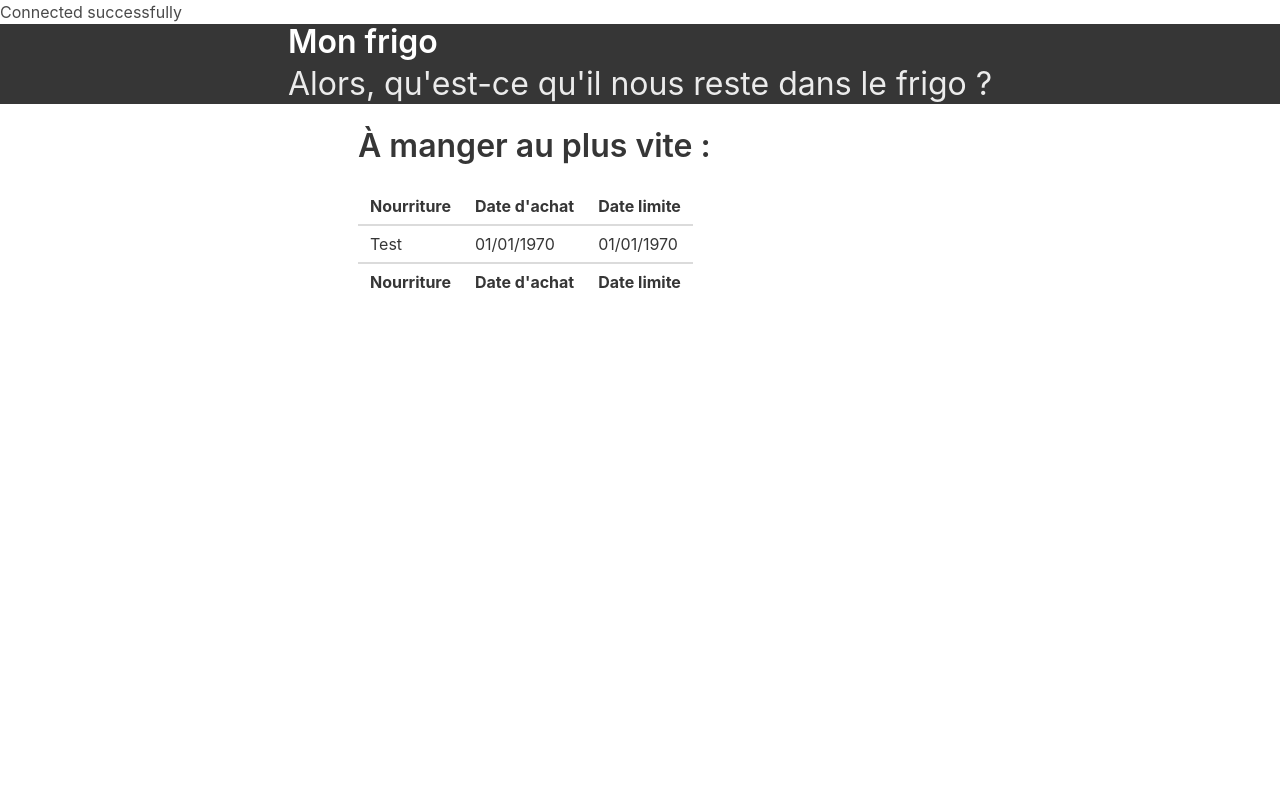
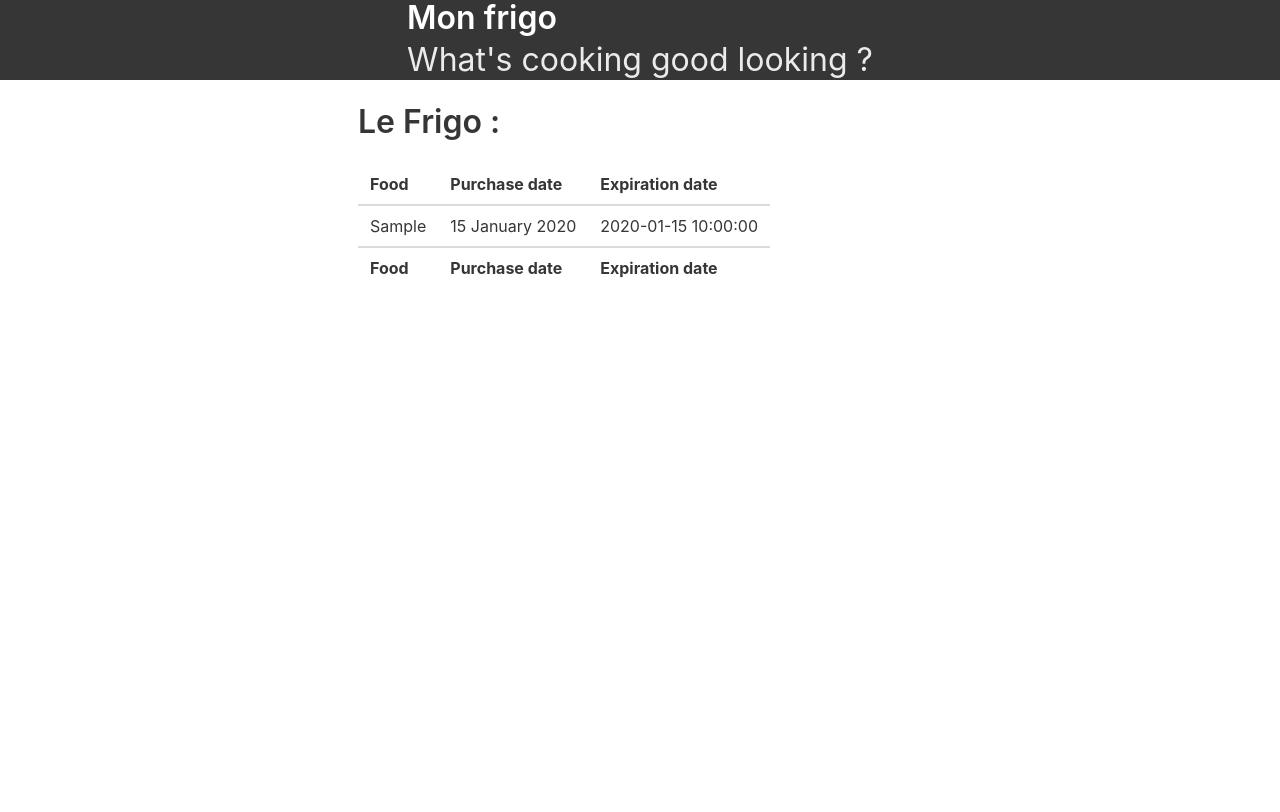
Before and after one commit to Marshlyin/frigo, a PHP site: page / in a window 1280 px wide. After the commit the page ends 278 px from the top, so only its background shows below. Run offline with PHP 8.4, Linux system fonts and the light colour scheme; tables that the repository leaves empty or names only in its code hold one stand-in row (values such as "Sample post"); some libraries are stand-ins or nearby versions.

Commit message:
connection to db and creation of tableau_full.php

```diff
--- a/index.php
+++ b/index.php
@@ -1,22 +1,6 @@
 <?php
-
-$servername = "localhost";
-$username = "frigo";
-$password = "fr1g0mdp";
-
-// Create connection
-$conn = new mysqli($servername, $username, $password);
-
-// Check connection
-if ($conn->connect_error) {
-    die("Connection failed: " . $conn->connect_error);
-}
-echo "Connected successfully";
-
-
 echo('<!DOCTYPE html>
-<html>
-
+<html lang="fr">
 <head>
   <meta charset="utf-8">
   <title>Mon Frigo</title>
@@ -34,47 +18,16 @@ echo('<!DOCTYPE html>
                 Mon frigo
               </h1 >
               <p class="subtitle is-3">
-                Alors, qu\'est-ce qu\'il nous reste dans le frigo ?
+                What\'s cooking good looking ?
               </p>
         </div>
     </section>
-    <br>
-    <section class="is-centered">
-        <div class="container">
-            <div class="columns is-centered">
-                <div class="column is-half">
-                     <h2 class="title is-3"> À manger au plus vite : </h2>
-                        <div class="table-container">
-                            <table class="table is-striped">
-                                <thead>
-                                    <tr>
-                                      <th>Nourriture</th>
-                                      <th>Date d\'achat</th>
-                                      <th>Date limite</th>
-                                    </tr>
-                                  </thead>
-                                  <tfoot>
-                                   <tr>
-                                      <th>Nourriture</th>
-                                      <th>Date d\'achat</th>
-                                      <th>Date limite</th>
-                                    </tr>
-                                  </tfoot>
-                                  <tbody>
-                                    <tr>
-                                        <td>Test</td>
-                                        <td>01/01/1970</td>
-                                        <td>01/01/1970</td>
-                                    </tr>
-                                  </tbody>
-                            </table>
-                        </div>
-                     </div>
-                </div>
-        </div>
-    </section>
-</body>
+    <br>');
 
-</html>');
+include "tableau_full.php";
 
+
+
+
+echo('</body></html>');
 ?>
--- /dev/null
+++ b/tableau_full.php
@@ -0,0 +1,63 @@
+<?php
+setlocale(LC_TIME, "fr_FR", "FRENCH");
+$servername = "192.168.1.24";
+$username = "frigo";
+$password = "fr1g0mdp";
+$dbname = "frigo";
+// Create connection
+$conn = new mysqli($servername, $username, $password, $dbname);
+
+// Check connection
+if ($conn->connect_error) {
+    die("Connection failed: " . $conn->connect_error);
+};
+
+$sql = "SELECT * FROM FRIGO ORDER BY expiration_date DESC";
+$result = $conn->query($sql);
+
+echo('
+<section class="is-centered">
+        <div class="container">
+            <div class="columns is-centered">
+                <div class="column is-half">
+                     <h2 class="title is-3"> Le Frigo : </h2>
+                        <div class="table-container">
+                            <table class="table is-striped">
+                                <thead>
+                                    <tr>
+                                      <th>Food</th>
+                                      <th>Purchase date</th>
+                                      <th>Expiration date</th>
+                                    </tr>
+                                  </thead>
+                                  <tfoot>
+                                   <tr>
+                                      <th>Food</th>
+                                      <th>Purchase date</th>
+                                      <th>Expiration date</th>
+                                    </tr>
+                                  </tfoot>
+                                  <tbody>');
+
+if (!empty($result->num_rows)) {
+    while ($row = $result->fetch_assoc()) {
+        echo "<tr>
+                                        <td>".$row['food']."</td>
+                                        <td>".strftime('%d %B %Y', strtotime($row['expiration_date']))."</td>
+                                        <td>".$row['registration_date']."</td>
+                                    </tr>";
+    }
+}
+
+
+
+
+
+echo('
+                                  </tbody>
+                            </table>
+                        </div>
+                     </div>
+                </div>
+        </div>
+    </section>  ');
```
Also changed, not shown: insert.php (added, +19 -0 lines).
